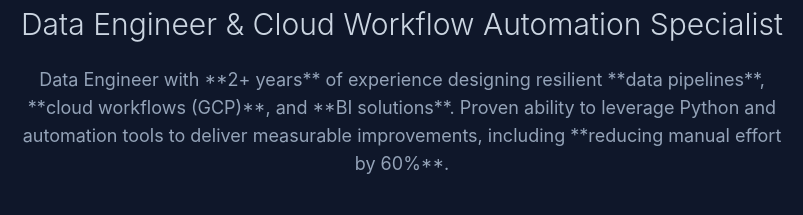
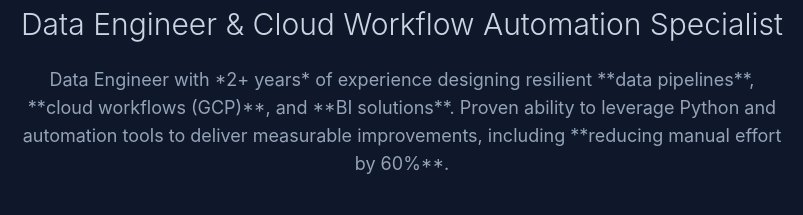
Before and after one commit to Smariangit/smariangit, a plain HTML site: page index.html in a window 1280 px wide. Shown: the part 270-485 px from the top of the page, 238-1041 px from the left. Drawn offline with nearby package versions, Linux system fonts and the light colour scheme.

```diff
--- a/index.html
+++ b/index.html
@@ -98,7 +98,7 @@
                 Data Engineer & Cloud Workflow Automation Specialist
             </h2>
             <p class="max-w-3xl text-slate-400 text-lg mb-10">
-                Data Engineer with **2+ years** of experience designing resilient **data pipelines**, **cloud workflows (GCP)**, and **BI solutions**. Proven ability to leverage Python and automation tools to deliver measurable improvements, including **reducing manual effort by 60%**.
+                Data Engineer with *2+ years* of experience designing resilient **data pipelines**, **cloud workflows (GCP)**, and **BI solutions**. Proven ability to leverage Python and automation tools to deliver measurable improvements, including **reducing manual effort by 60%**.
             </p>
             <div class="flex space-x-4">
                 <a onclick="scrollToSection('projects')" class="btn-primary px-6 py-3 rounded-xl font-semibold text-lg hover:ring-2 ring-cyan-400 cursor-pointer">
```
